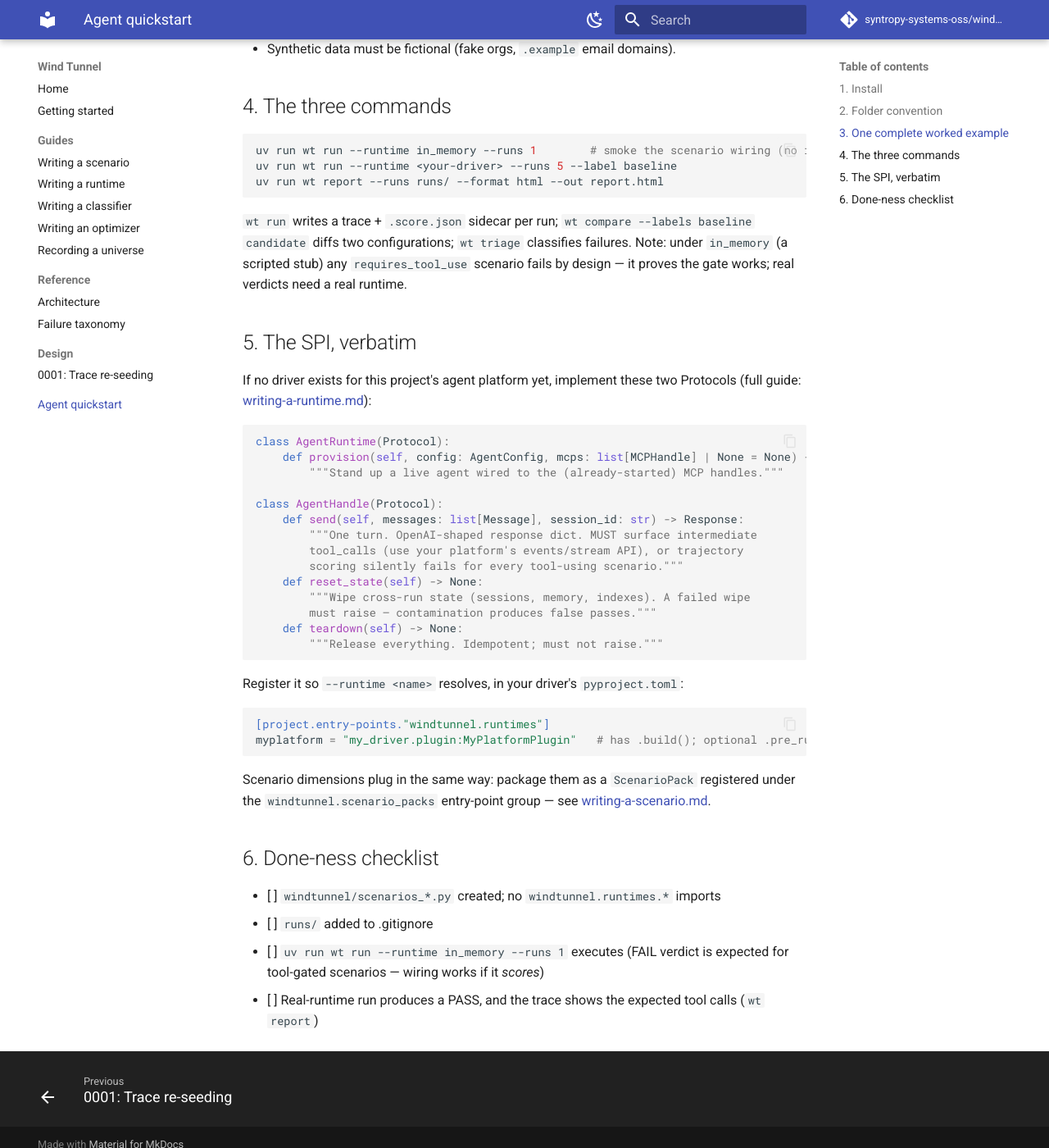
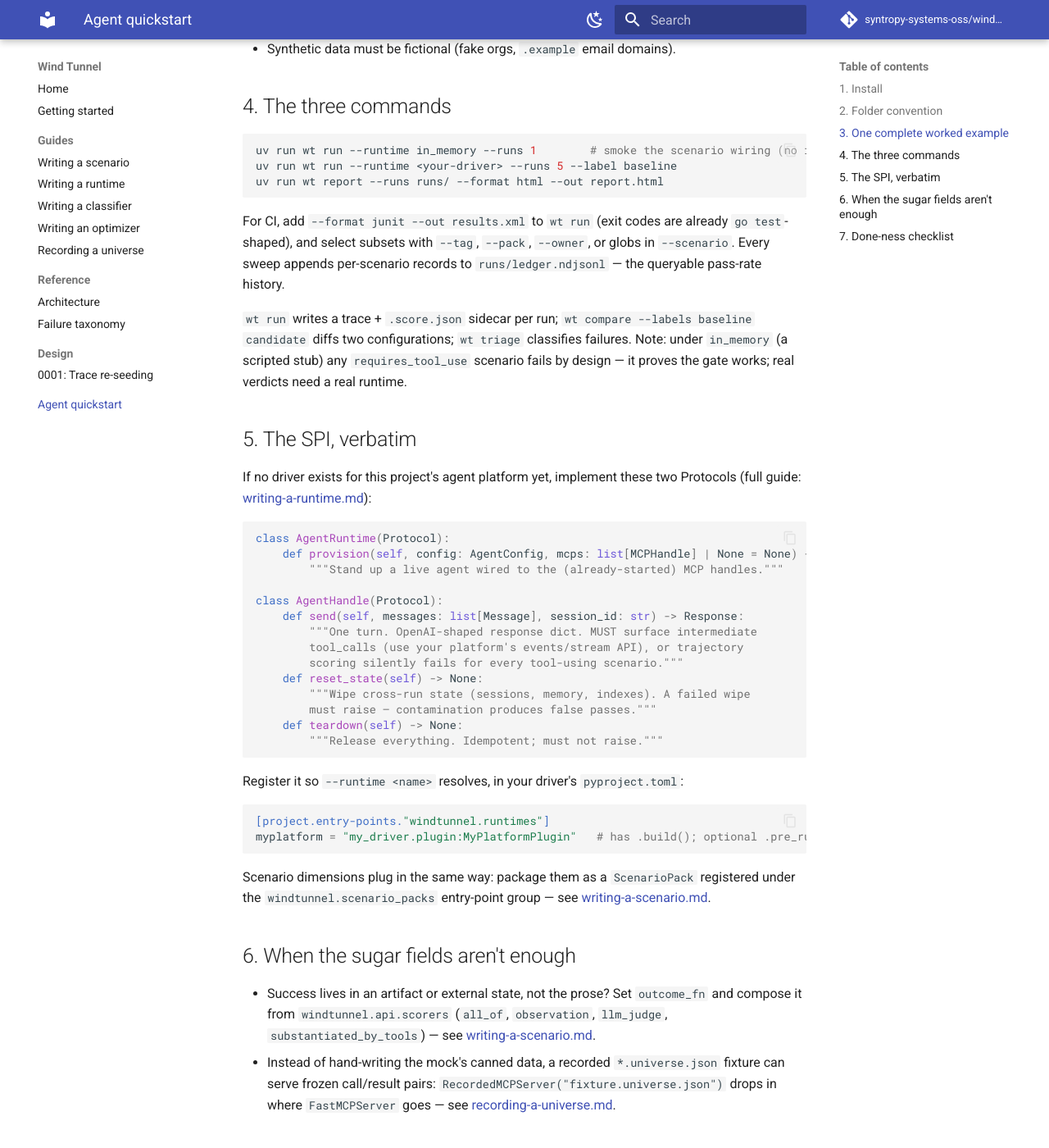
Before and after one commit to syntropy-systems-oss/windtunnel, an MkDocs documentation site: the page built from docs/agent-quickstart.md, in a window 1280 px wide and 1400 px high, scrolled down 1729 px. Shown: the whole window at 82% size. Built offline with MkDocs 1.6.1 and Material for MkDocs 9.7.7, drawn with Linux system fonts in a browser that asks for light colours; comment, search, counter and statistics services are not loaded; some of the changed text lies outside the part shown.

Commit message:
docs: fix broken result.verdict examples; refresh agent quickstart
result.verdict does not exist on ScenarioResult (only its repr shows
one) — every copy-pasteable example raised AttributeError at the
finish line. Corrected to result.aggregate.verdict in getting-started
and the agent quickstart, caught by actually executing the documented
path. The quickstart also gains the CI/selection commands, the ledger,
and pointers to the scorer library and universe fixtures.

Co-Authored-By: Claude Fable 5 <noreply@anthropic.com>
Claude-Session: https://claude.ai/code/session_01Tp8XdcvTn26ZVoxRHwgNx5

````diff
--- a/docs/agent-quickstart.md
+++ b/docs/agent-quickstart.md
@@ -85,6 +85,11 @@ uv run wt run --runtime in_memory --runs 1        # smoke the scenario wiring (n
 uv run wt run --runtime <your-driver> --runs 5 --label baseline
 uv run wt report --runs runs/ --format html --out report.html
 ```
+
+For CI, add `--format junit --out results.xml` to `wt run` (exit codes are
+already `go test`-shaped), and select subsets with `--tag`, `--pack`,
+`--owner`, or globs in `--scenario`. Every sweep appends per-scenario records
+to `runs/ledger.ndjsonl` — the queryable pass-rate history.
 
 `wt run` writes a trace + `.score.json` sidecar per run; `wt compare
 --labels baseline candidate` diffs two configurations; `wt triage` classifies
@@ -125,7 +130,18 @@ Scenario dimensions plug in the same way: package them as a `ScenarioPack`
 registered under the `windtunnel.scenario_packs` entry-point group — see
 [writing-a-scenario.md](writing-a-scenario.md#shipping-a-scenario-pack).
 
-## 6. Done-ness checklist
+## 6. When the sugar fields aren't enough
+
+- Success lives in an artifact or external state, not the prose? Set
+  `outcome_fn` and compose it from `windtunnel.api.scorers` (`all_of`,
+  `observation`, `llm_judge`, `substantiated_by_tools`) — see
+  [writing-a-scenario.md](writing-a-scenario.md).
+- Instead of hand-writing the mock's canned data, a recorded
+  `*.universe.json` fixture can serve frozen call/result pairs:
+  `RecordedMCPServer("fixture.universe.json")` drops in where
+  `FastMCPServer` goes — see [recording-a-universe.md](recording-a-universe.md).
+
+## 7. Done-ness checklist
 
 - [ ] `windtunnel/scenarios_*.py` created; no `windtunnel.runtimes.*` imports
 - [ ] `runs/` added to .gitignore
````
Also changed, not shown: other parts of docs/agent-quickstart.md (+1 -1 lines), docs/getting-started.md (+2 -2 lines).
